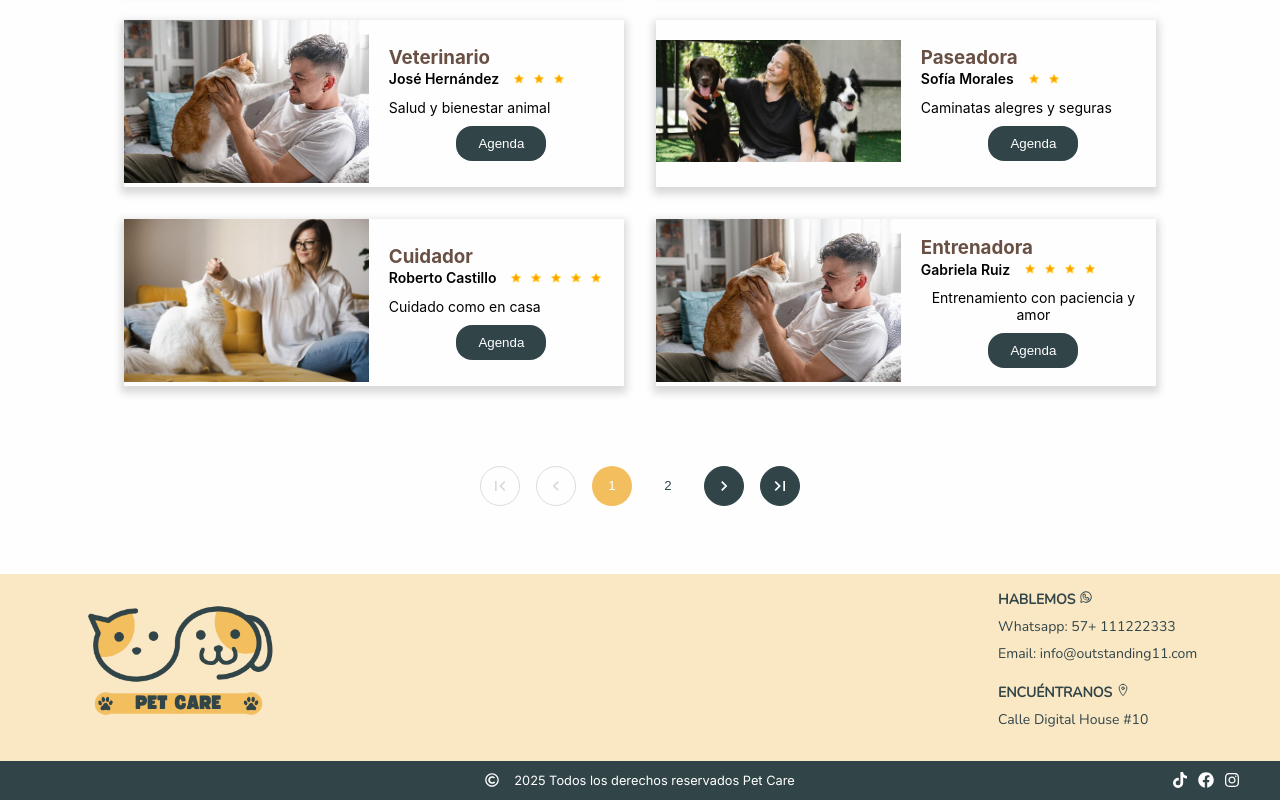
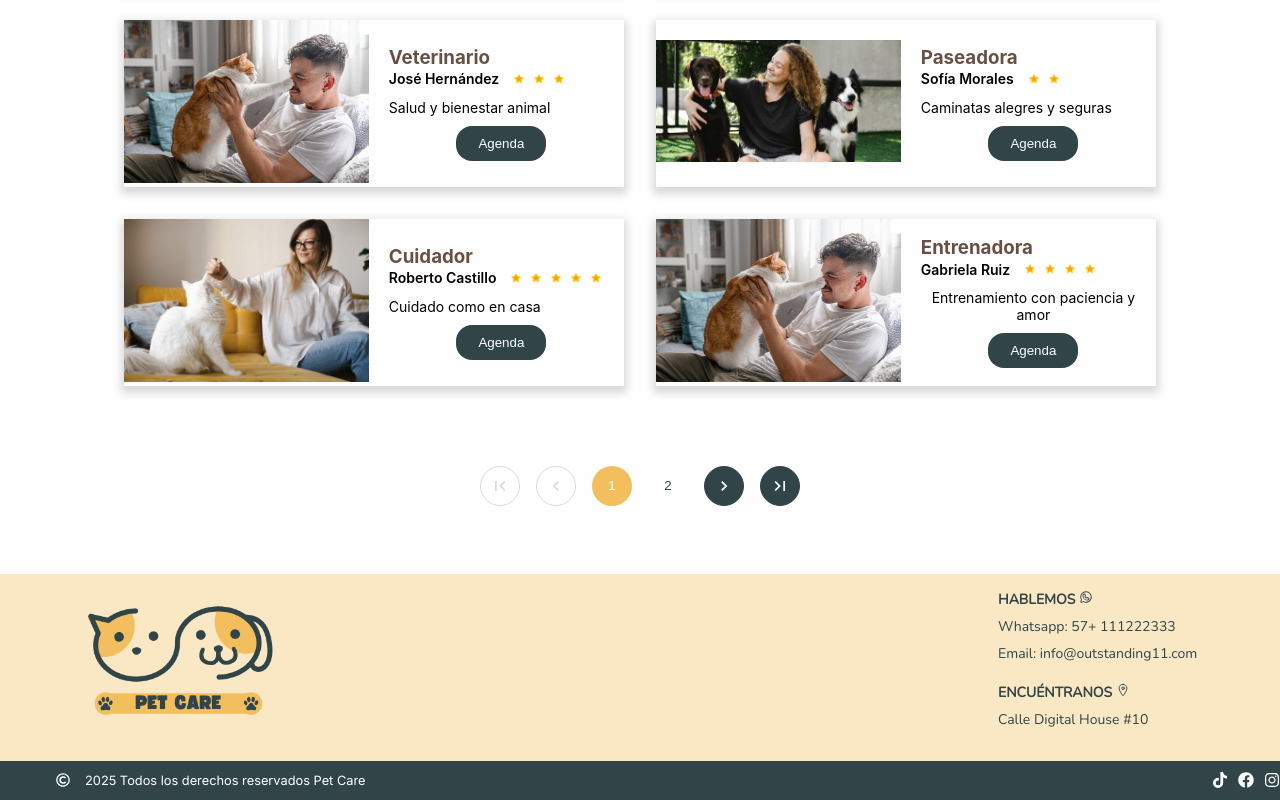
Before and after one commit to robertojvi/DigitalHouse-ProyectoIntegrador-Team1-PetCare, a React (Vite) app: page / in a window 1280 px wide. Shown: the part 1633-2433 px from the top of the page. Built offline with nearby package versions, Linux system fonts and the light colour scheme.

Commit message:
refactor: simplify AuthProvider and enhance Footer styling

```diff
--- a/src/auth/AuthContext.jsx
+++ b/src/auth/AuthContext.jsx
@@ -1,10 +1,9 @@
-import React, { createContext, useState, useEffect } from "react";
-import { useNavigate } from "react-router-dom";
+import { createContext, useState } from "react";
+import PropTypes from 'prop-types';
 
 export const AuthContext = createContext();
 
 export const AuthProvider = ({ children }) => {
-  const navigate = useNavigate();
   const [auth, setAuth] = useState({
     token: localStorage.getItem("token"),
     role: localStorage.getItem("role"),
@@ -15,7 +14,6 @@ export const AuthProvider = ({ children }) => {
   const logout = () => {
     localStorage.clear();
     setAuth({ token: null, role: null, nombre: null, apellido: null });
-    navigate("/");
   };
 
   return (
@@ -24,3 +22,7 @@ export const AuthProvider = ({ children }) => {
     </AuthContext.Provider>
   );
 };
+
+AuthProvider.propTypes = {
+  children: PropTypes.node.isRequired,
+};
--- a/src/components/Footer.jsx
+++ b/src/components/Footer.jsx
@@ -1,4 +1,3 @@
-import React from "react";
 import { PiWhatsappLogo } from "react-icons/pi";
 import { IoLocationOutline } from "react-icons/io5";
 import { HiOutlineMail } from "react-icons/hi";
@@ -12,7 +11,6 @@ import "../styles/Footer.css";
 import petCareLogo from "../images/pet-care-logo-v2.png";
 
 const Footer = () => {
-  const currentYear = new Date().getFullYear();
 
   return (
     <footer className="footer">
@@ -58,17 +56,17 @@ const Footer = () => {
         </div>
       </div>
       <div className="footer-copyright">
-        <p>
-          <div className="copyright-text">
-            <FaRegCopyright style={{ fontSize: "14px", marginRight: "15px" }} />{" "}
+        <div className="copyright-wrapper">
+          <span className="copyright-text">
+            <FaRegCopyright style={{ fontSize: "14px", marginRight: "15px" }} />
             2025 Todos los derechos reservados Pet Care
-          </div>
-          <div className="social-icons">
+          </span>
+          <span className="social-icons">
             <FaTiktok style={{ color: 'white', fontSize: '16px' }} />
             <FaFacebook style={{ color: 'white', fontSize: '16px' }} />
             <FaInstagram style={{ color: 'white', fontSize: '16px' }} />
-          </div>
-        </p>
+          </span>
+        </div>
       </div>
     </footer>
   );
--- a/src/styles/Footer.css
+++ b/src/styles/Footer.css
@@ -218,3 +218,14 @@ h4 {
     font-size: 0.6rem;
   }
 }
+
+.copyright-wrapper {
+  display: flex;
+  justify-content: space-between;
+  align-items: center;
+  max-width: 1200px;
+  margin: 0 auto;
+  padding: 0 1rem;
+  color: #ffffff;
+  font-size: 0.8rem;
+}
```
